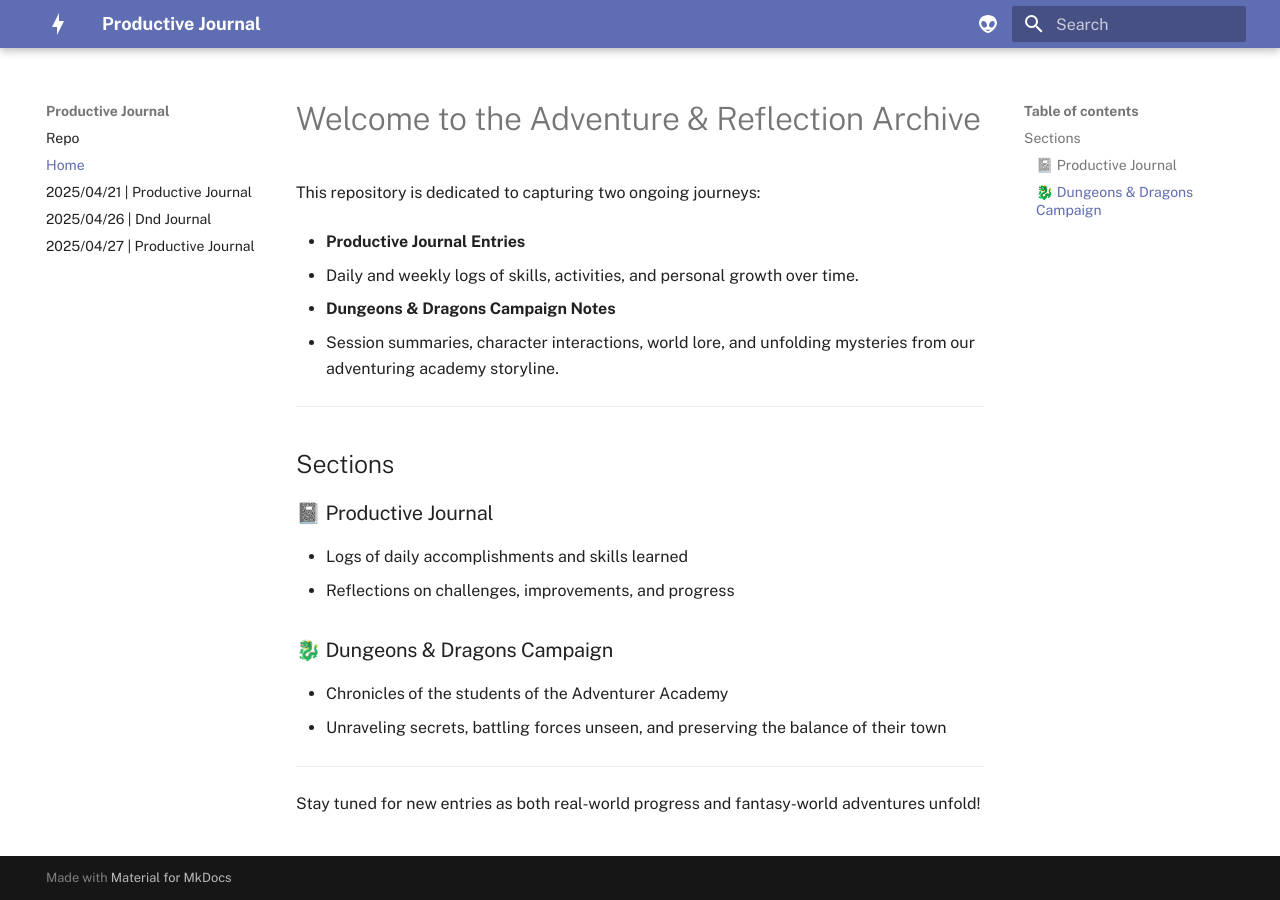
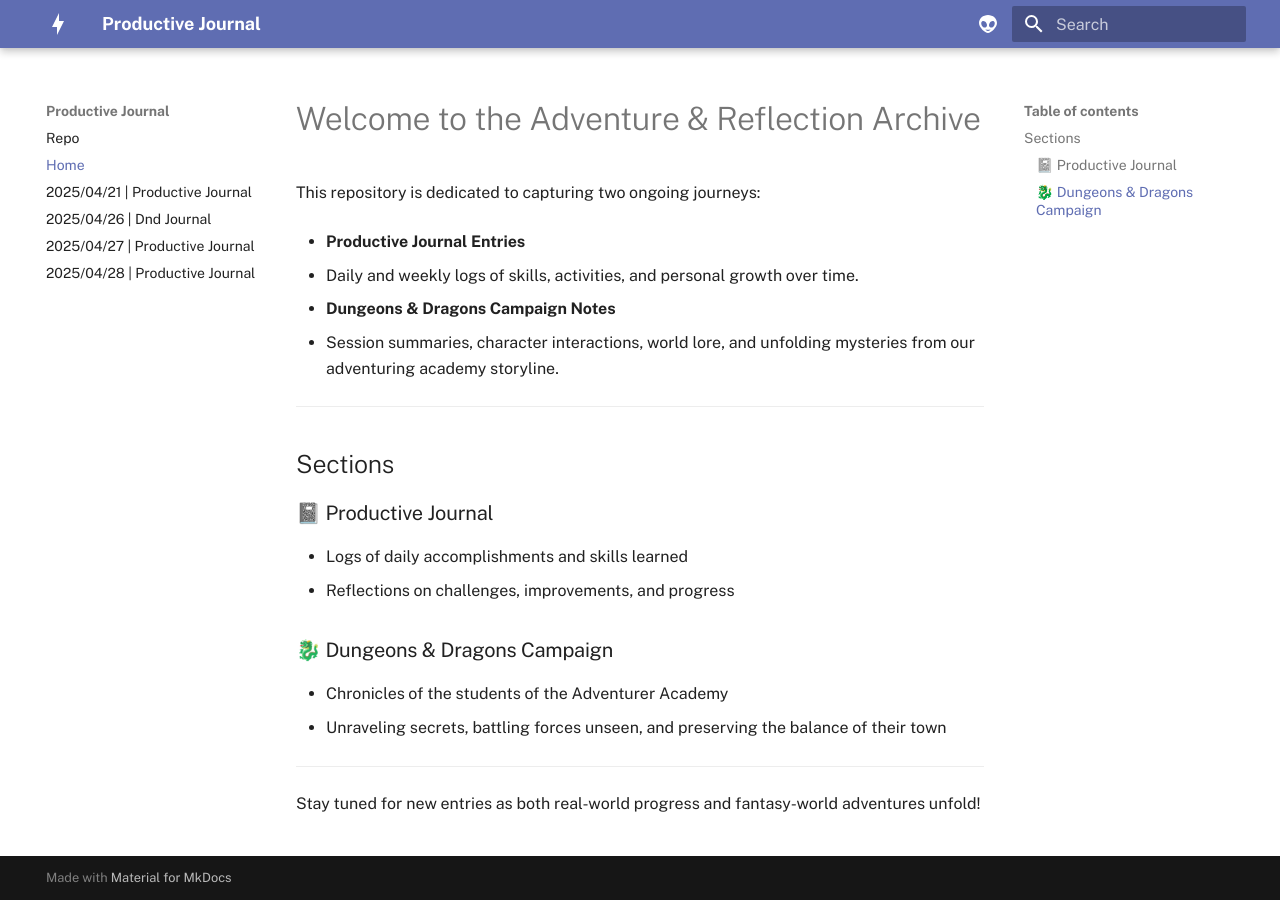
Before and after one commit to scondo-prof/productiveJournal, an MkDocs documentation site: the page built from docs/index.md, in a window 1280 px wide. Built offline with MkDocs 1.6.1 and Material for MkDocs 9.7.7, drawn with Linux system fonts in a browser that asks for light colours.

Commit message:
dev/added .md to the mkdocs nav

```diff
--- a/mkdocs.yaml
+++ b/mkdocs.yaml
@@ -53,3 +53,4 @@ nav:
   - 2025/04/21 | Productive Journal: weeklyProductiveJournal/2025/4/21/dailyProgress.md
   - 2025/04/26 | Dnd Journal: dndJournal/2025/4/26/hermsJournal.md
   - 2025/04/27 | Productive Journal: weeklyProductiveJournal/2025/4/27/dailyProgress.md
+  - 2025/04/28 | Productive Journal: weeklyProductiveJournal/2025/4/28/dailyProgress.md
```
